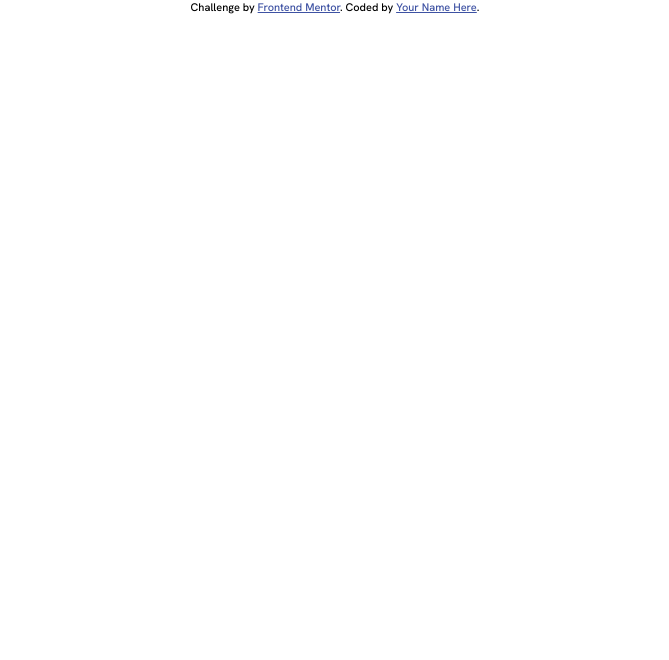
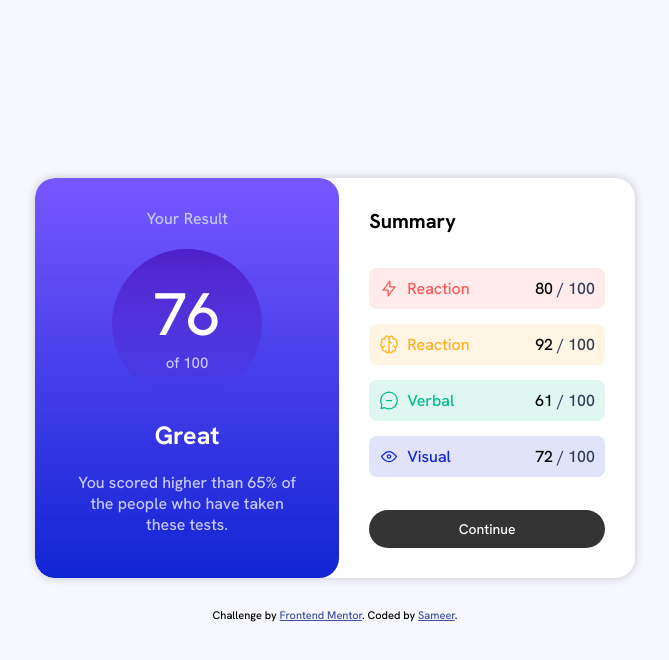
Before and after one commit to Sameermd16/Results-summary-component-HTML-CSS-JAVASCRIPT-, a plain HTML site: page index.html in a window 1280 px wide. Shown: the whole page, without its empty margins (305-974 px from the left). Drawn offline with Linux system fonts and the light colour scheme.

Commit message:
final code

```diff
--- a/index.html
+++ b/index.html
@@ -13,47 +13,77 @@
 
   <main class="grid_container">
     <div class="first_grid grid">
-
+      <div class="result_div">
+        <p>Your Result</p>
+      </div>
+      <div class="circle_div">
+        <div class="circle">
+          <p>76 <span>of 100</span></p>
+        </div>
+      </div>
+      <div class="great_div">
+        <h4>Great</h4>
+        <p>  You scored higher than 65% of the people who have taken these tests.        </p>
+      </div>
     </div>
-    <div class="second_grid grid"></div>
+    <div class="second_grid grid">
+      <div class="summary">
+        <h4>Summary</h4>
+      </div>
+      <div class="colored_boxes">
+        <div class="reaction_div reaction">
+          <div class="left_flex">
+            <img src="assets/images/icon-reaction.svg" alt="icon reaction">
+            <p>Reaction</p>
+          </div>
+          <div class="marks">
+            80 <span>/ 100</span>
+          </div>
+        </div>
+        <div class="colored_boxes">
+          <div class="reaction_div memory">
+            <div class="left_flex">
+              <img src="assets/images/icon-memory.svg" alt="icon memory">
+              <p>Reaction</p>
+            </div>
+            <div class="marks">
+              92 <span>/ 100</span>
+            </div>
+          </div>
+        </div>
+        <div class="colored_boxes">
+          <div class="reaction_div verbal">
+            <div class="left_flex">
+              <img src="assets/images/icon-verbal.svg" alt="icon reaction">
+              <p>Verbal</p>
+            </div>
+            <div class="marks">
+              61 <span>/ 100</span>
+            </div>
+          </div>
+        </div>
+        <div class="colored_boxes">
+          <div class="reaction_div visual">
+            <div class="left_flex">
+              <img src="assets/images/icon-visual.svg" alt="icon reaction">
+              <p>Visual</p>
+            </div>
+            <div class="marks">
+              72 <span>/ 100</span>
+            </div>
+          </div>
+        </div>
+      </div>
+      <div class="btn">
+        <button>Continue</button>
+      </div>
+    </div>
   </main>
 
 
-
-
-
-
-
-
-
-
-
-  <!-- Your Result
-  76
-  of 100
-
-  Great
-  You scored higher than 65% of the people who have taken these tests.
-
-  Summary
-
-  Reaction
-  80 / 100
-
-  Memory
-  92 / 100
-
-  Verbal
-  61 / 100
-
-  Visual
-  72 / 100
-
-  Continue -->
-
   <div class="attribution">
     Challenge by <a href="https://www.frontendmentor.io?ref=challenge" target="_blank">Frontend Mentor</a>.
-    Coded by <a href="#">Your Name Here</a>.
+    Coded by <a href="https://github.com/Sameermd16" target="_blank">Sameer</a>.
   </div>
 </body>
 </html>
--- a/style.css
+++ b/style.css
@@ -6,10 +6,141 @@
     padding: 0;
     box-sizing: border-box;
     font-family: 'Hanken Grotesk', sans-serif;
+    /* font-size: 18px; */
+}
+body{
+    display: flex;
+    flex-direction: column;
+    justify-content: center;
+    align-items: center;
+    gap: 30px;
+    min-height: 100vh;
+    background: hsla(241, 100%, 89%, 0.131);
+}
+.grid_container{
+    width: 600px;
+    height: 400px;
+    display: grid;
+    grid-template-columns: 0.9fr 1fr;
+    box-shadow: 0 0 10px rgba(0, 0, 0, 0.2);
+    border-radius: 20px;
+    overflow: hidden;
+}
+.grid{
+    /* border: 1px solid blue; */
+    border-radius: 20px;
+}
+.first_grid{
+    color: white;
+    background: linear-gradient(to top, hsl(234, 85%, 45%), hsl(252, 100%, 67%));
+    text-align: center;
+    padding: 30px;
+    display: flex;
+    flex-direction: column;
+    gap: 20px;
+    margin-right: -20px;
+}
+.circle_div{
+    display: flex;
+    justify-content: center;
+}
+.circle{
+    width: 150px;
+    height: 150px;
+    border-radius: 50%;
+    background: linear-gradient(to bottom, hsla(256, 72%, 46%, 1), hsla(241, 72%, 46%, 0));
+    display: flex;
+    align-items: center;
+    justify-content: center;
+    text-align: center;
+}
+.circle > p{
+    font-size: 60px;
+}
+.circle > p > span{
+    display: block;
+    color: hsl(241, 100%, 89%);
+    font-size: 15px;
+}
+.result_div{
+    color: hsl(241, 100%, 89%);
+}
+.great_div > p{
+    color: hsl(241, 100%, 89%);
+    padding: 10px;
+}
+.great_div > h4{
+    font-size: 25px;
+    margin-bottom: 10px;
+}
+.second_grid{
+    padding: 30px 30px 30px 50px;
+    border-radius: 20px;
+    /* border: 1px black solid; */
+    overflow: hidden;
+    background-color: white;
+    z-index: -1;
+}
+.reaction_div{
+    display: flex;
+    justify-content: space-between;
+    background: hsla(0, 100%, 67%, 0.116);
+    padding: 10px;
+    border-radius: 8px;
+}
+.reaction_div .left_flex{
+    display: flex;
+    gap: 8px;
+}
+.reaction_div .left_flex p{
+    color: hsl(0, 100%, 67%);
+}
+.memory{
+    background-color: hsla(39, 100%, 56%, 0.125);
+}
+.memory > .left_flex > P{
+    color: hsl(39, 100%, 56%);
+}
+.verbal{
+    background: hsla(166, 100%, 37%, 0.125);
+}
+.verbal > .left_flex > P{
+    color: hsl(166, 100%, 37%);
+}
+.visual{
+    background: hsla(234, 85%, 45%, 0.125);
+}
+.visual > .left_flex > P{
+    color:hsl(234, 85%, 45%);
 }
 
+.summary > h4{
+    font-size: 20px;
+}
+.marks > span{
+    color: hsl(224, 30%, 27%);
+}
+.btn > button{
+    width: 100%;
+    color: white;
+    background-color: rgba(0, 0, 0, 0.797);
+    padding: 10px;
+    border: none;
+    border-radius: 25px;
+    font-size: 14px;
+    cursor: pointer;
+}
 
-
+.second_grid{
+    display: flex;
+    flex-direction: column;
+    justify-content: space-between;
+}
+.colored_boxes{
+    display: flex;
+    flex-direction: column;
+    gap: 15px;
+}
 
 
 .attribution {
@@ -19,3 +150,32 @@
 .attribution a {
   color: hsl(228, 45%, 44%);
 }
+
+
+@media only screen and (max-width: 700px){
+    .grid_container{
+        width: 100%;
+        height: 100%;
+        grid-template-columns: 1fr;
+        grid-template-rows: 1fr 1.2fr;
+        border-radius: 0;
+    }
+    .grid{
+        border-radius: 0;
+    }
+    .first_grid{
+        margin-right: 0;
+        border-bottom-right-radius: 30px;
+        border-bottom-left-radius: 30px;
+    }
+    .reaction_div{
+        padding: 15px;
+    }
+    .btn > button{
+        padding: 15px;
+        font-size: 18px;
+    }
+    .attribution{
+        font-size: 14px;
+    }
+}
```
